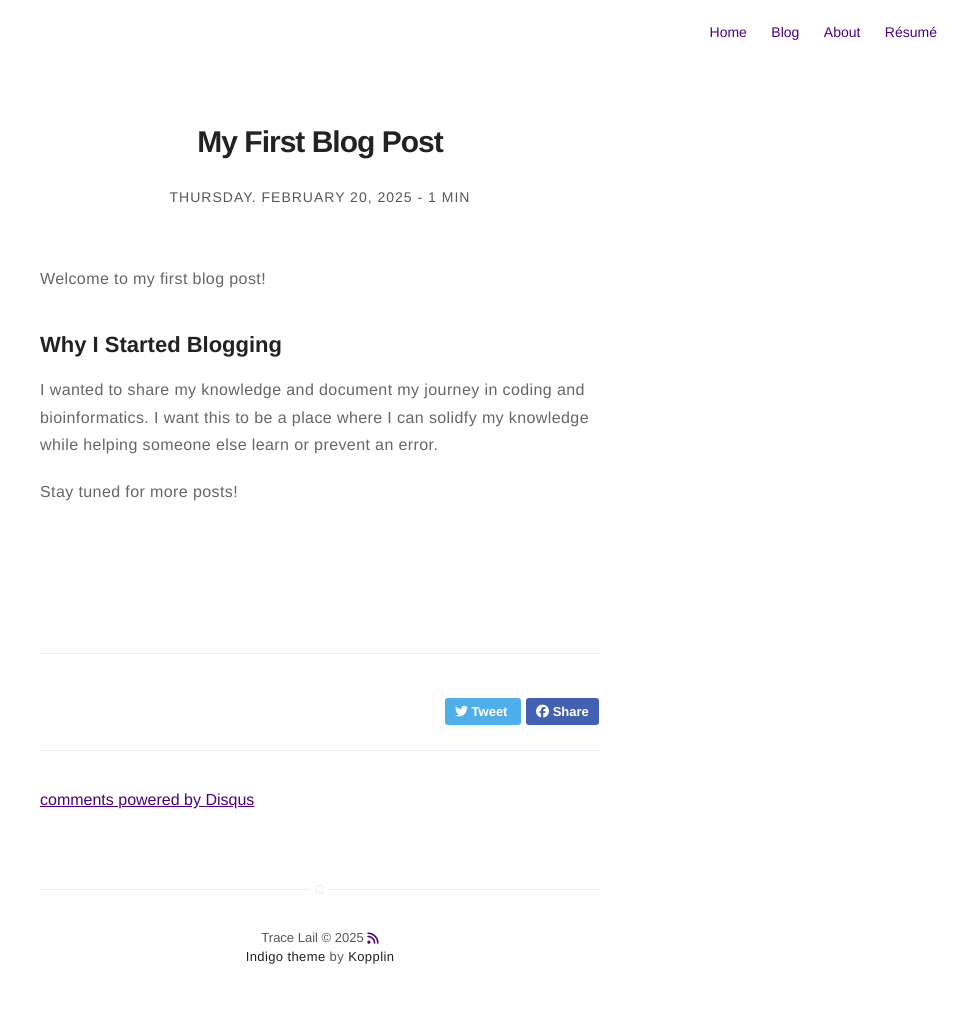
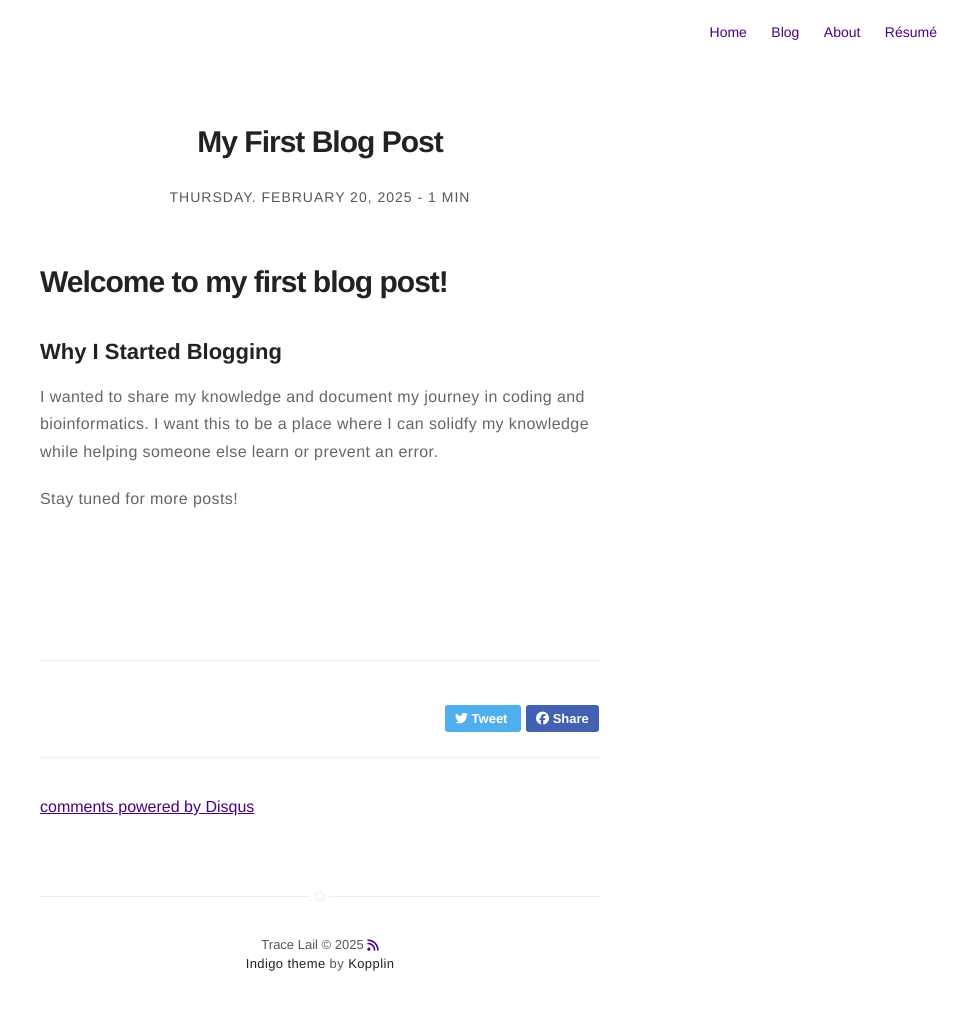
Before and after one commit to tracelail/tracelail.github.io, a Jekyll site: the page built from _posts/2025-02-20-my-first-post.md, in a window 1280 px wide. Shown: the whole page, without its empty margins (320-1280 px from the left). Built offline with Jekyll 4.4.1, drawn with Linux system fonts in a browser that asks for light colours; nearby versions of some CDN libraries; comment, search, counter and statistics services are not loaded.

```diff
--- a/_posts/2025-02-20-my-first-post.md
+++ b/_posts/2025-02-20-my-first-post.md
@@ -5,7 +5,7 @@ date: 2025-02-20
 category: blog
 ---
 
-Welcome to my first blog post!
+# Welcome to my first blog post!
 
 ## Why I Started Blogging
 I wanted to share my knowledge and document my journey in coding and bioinformatics. I want this to be a place where I can solidfy my knowledge while helping someone else learn or prevent an error.
```
